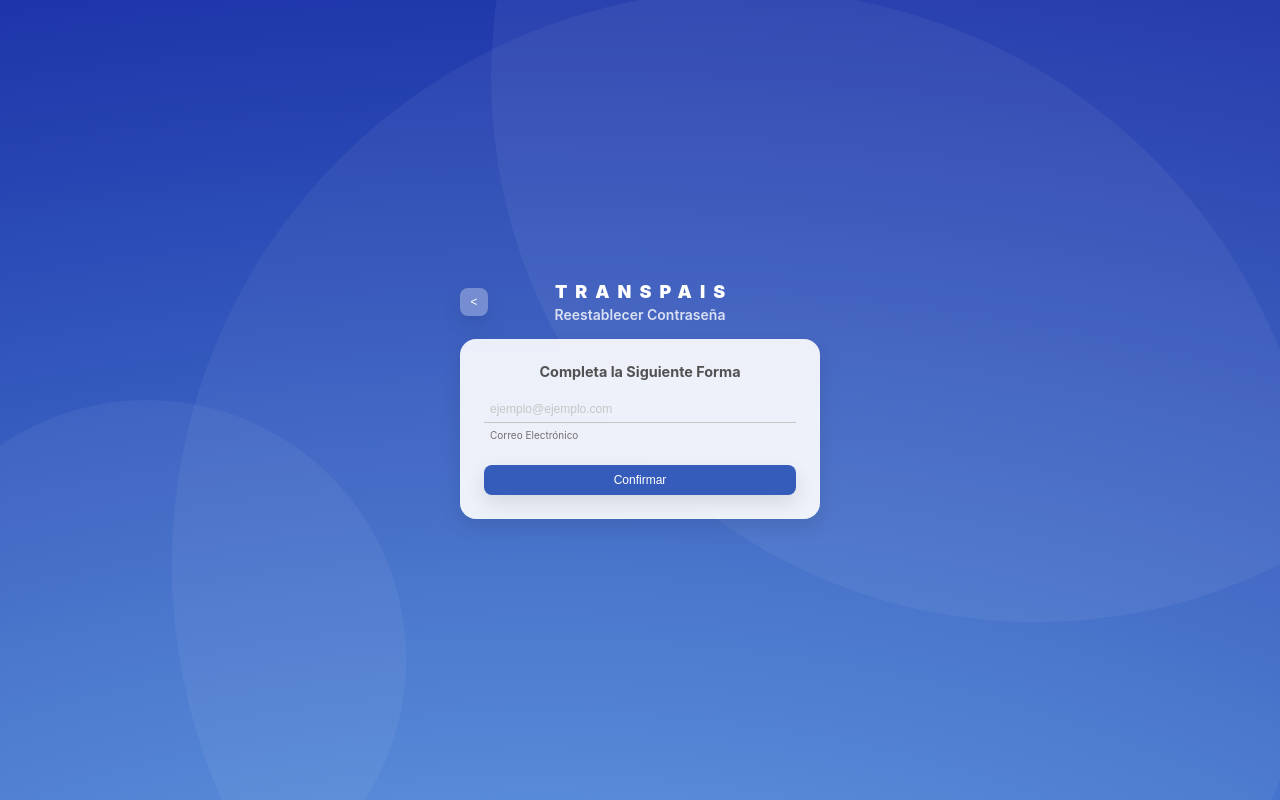
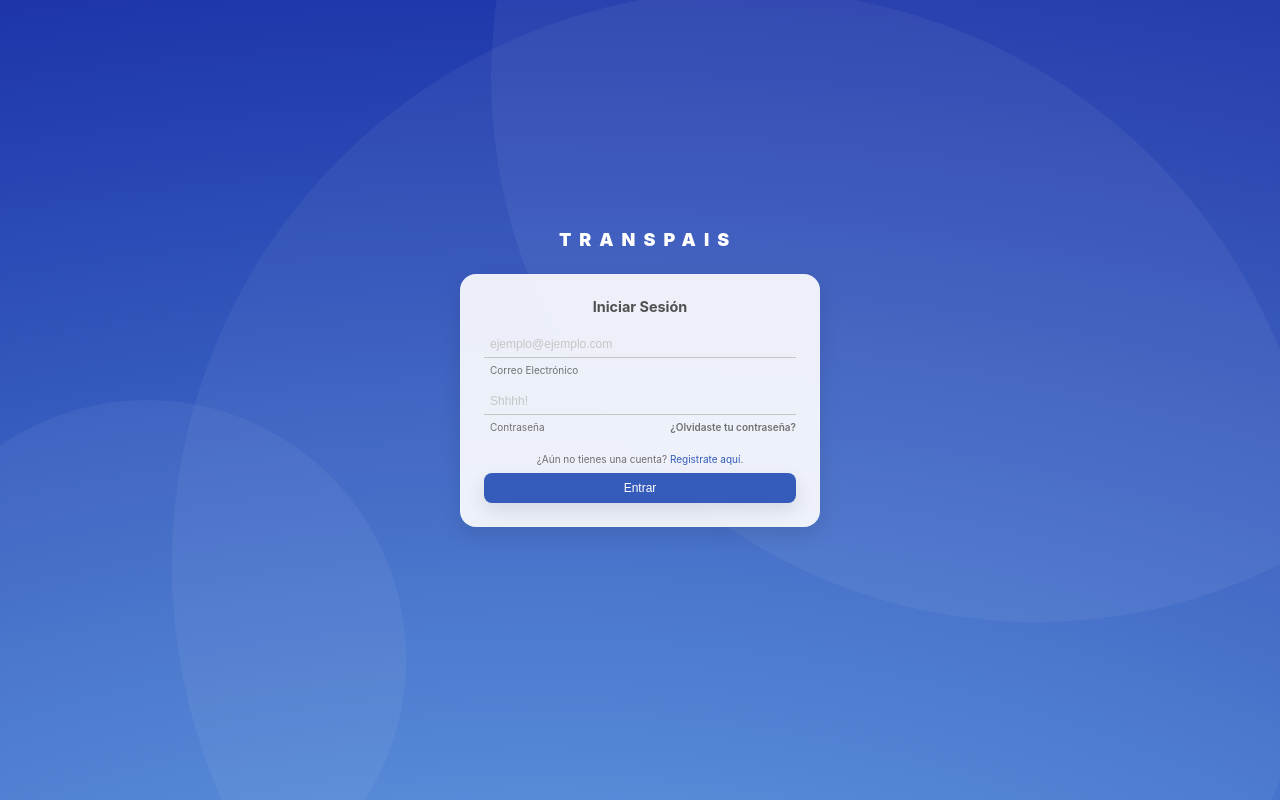
Before and after one commit to EduardoHi/X_ProyectoAMSS, a React (Create React App) app in the folder client/: page /login in a window 1280 px wide. Built offline with nearby package versions, Linux system fonts and the light colour scheme.

Commit message:
React Router

```diff
--- a/client/package.json
+++ b/client/package.json
@@ -6,6 +6,7 @@
     "axios": "^0.18.0",
     "react": "^16.6.0",
     "react-dom": "^16.6.0",
+    "react-router-dom": "^4.3.1",
     "react-scripts": "2.0.5"
   },
   "scripts": {
--- a/client/src/App.css
+++ b/client/src/App.css
@@ -13,6 +13,10 @@
 /* General Styles */
 * {
   box-sizing: border-box;
+}
+
+p {
+  color: #717171;
 }
 
 h3 {
--- a/client/src/App.js
+++ b/client/src/App.js
@@ -1,4 +1,5 @@
 import React, { Component } from "react";
+import { BrowserRouter as Router, Route, Link } from "react-router-dom";
 import "./App.css";
 import Login from "./pages/Login/Login";
 import AccountType from "./pages/AccountType/AccountType";
@@ -9,10 +10,14 @@ class App extends Component {
   render() {
     return (
       <div className="App">
-        {/* <Login /> */}
-        {/* <AccountType /> */}
-        {/* <ClientRegister /> */}
-        <RecoverPassword />
+        <Router>
+          <div>
+            <Route exact path="/login" component={Login} />
+            <Route exact path="/account-type" component={AccountType} />
+            <Route exact path="/client-register" component={ClientRegister} />
+            <Route exact path="/recover-password" component={RecoverPassword} />
+          </div>
+        </Router>
       </div>
     );
   }
--- a/client/src/components/actionable/BackButton/BackButton.css
+++ b/client/src/components/actionable/BackButton/BackButton.css
@@ -15,6 +15,7 @@
 }
 
 .BackButton:hover {
+  cursor: pointer;
   transform: scale(1.025);
   box-shadow: 0 10px 24px 0 rgba(0, 0, 0, 0.1);
 }
--- a/client/src/components/actionable/BackButton/BackButton.js
+++ b/client/src/components/actionable/BackButton/BackButton.js
@@ -1,12 +1,15 @@
 import React from "react";
+
 import "./BackButton.css";
+import withRouter from "react-router-dom/withRouter";
 
 function BackButton(props) {
+  const { staticContext, ...rest } = props;
   return (
-    <button className="BackButton" {...props}>
+    <button className="BackButton" {...rest} onClick={props.history.goBack}>
       &lt;
     </button>
   );
 }
 
-export default BackButton;
+export default withRouter(BackButton);
--- a/client/src/components/actionable/Button/Button.css
+++ b/client/src/components/actionable/Button/Button.css
@@ -16,6 +16,7 @@
 }
 
 .Button:hover {
+  cursor: pointer;
   transform: scale(1.025);
   box-shadow: 0 10px 24px 0 rgba(0, 0, 0, 0.1);
 }
--- a/client/src/components/actionable/Input/Input.css
+++ b/client/src/components/actionable/Input/Input.css
@@ -22,8 +22,18 @@
   border-color: rgb(53, 92, 186);
 }
 
-.Input p {
+.Input > div {
+  display: flex;
+  justify-content: space-between;
+}
+
+.Input > div > * {
   font-size: 10px;
-  text-align: left;
   margin: 6px 0 0 6px;
 }
+
+.Input > div a {
+  text-align: right;
+  color: #717171;
+  font-weight: 600;
+}
--- a/client/src/components/actionable/Input/Input.js
+++ b/client/src/components/actionable/Input/Input.js
@@ -1,13 +1,23 @@
 import React from "react";
 import "./Input.css";
+import { Link } from "react-router-dom";
 
 function Input(props) {
+  let textFields =
+    props.link && props.linkName ? (
+      <div>
+        <p>{props.name}</p>
+        <Link to={props.link}>{props.linkName}</Link>
+      </div>
+    ) : (
+      <div>
+        <p>{props.name}</p>
+      </div>
+    );
   return (
     <div className="Input">
       <input type={props.type} placeholder={props.placeholder} />
-      <div>
-        <p>{props.name}</p>
-      </div>
+      {textFields}
     </div>
   );
 }
--- a/client/src/index.js
+++ b/client/src/index.js
@@ -1,10 +1,16 @@
-import React from 'react';
-import ReactDOM from 'react-dom';
-import './index.css';
-import App from './App';
-import * as serviceWorker from './serviceWorker';
+import React from "react";
+import ReactDOM from "react-dom";
+import { BrowserRouter } from "react-router-dom";
+import "./index.css";
+import App from "./App";
+import * as serviceWorker from "./serviceWorker";
 
-ReactDOM.render(<App />, document.getElementById('root'));
+ReactDOM.render(
+  <BrowserRouter>
+    <App />
+  </BrowserRouter>,
+  document.getElementById("root")
+);
 
 // If you want your app to work offline and load faster, you can change
 // unregister() to register() below. Note this comes with some pitfalls.
--- a/client/src/pages/AccountType/AccountType.js
+++ b/client/src/pages/AccountType/AccountType.js
@@ -1,15 +1,22 @@
 import React, { Component } from "react";
+
 import "./AccountType.css";
 import Card from "../../components/layout/Card/Card";
 import Grid from "../../components/layout/Grid/Grid";
 import Header from "../../components/layout/Header/Header";
+import BackButton from "../../components/actionable/BackButton/BackButton";
+import Link from "react-router-dom/Link";
 
 class AccountType extends Component {
+  constructor(props) {
+    super(props);
+  }
   render() {
     return (
       <div className="AccountType">
         <Header title={"Selecciona el Tipo de Cuenta"} />
         <Grid>
+          <Link to="/client-register">
             <Card width={360}>
               <h3>Cliente</h3>
               <p>
@@ -17,6 +24,7 @@ class AccountType extends Component {
                 nkdjaksjd askndjkas dnksjdnfksd nkjfsndf.
               </p>
             </Card>
+          </Link>
           <Card width={360}>
             <h3>Conductor</h3>
           </Card>
--- a/client/src/pages/Login/Login.js
+++ b/client/src/pages/Login/Login.js
@@ -1,4 +1,5 @@
 import React, { Component } from "react";
+import { BrowserRouter as Router, Route, Link } from "react-router-dom";
 import "./Login.css";
 import Button from "../../components/actionable/Button/Button";
 import Card from "../../components/layout/Card/Card";
@@ -36,10 +37,13 @@ class Login extends Component {
               type={"password"}
               name={"Contraseña"}
               placeholder={"Shhhh!"}
+              link={"/recover-password"}
+              linkName={"¿Olvidaste tu contraseña?"}
             />
           </List>
           <p>
-            ¿Aún no tienes una cuenta? <a href="#">Registrate aquí</a>.
+            ¿Aún no tienes una cuenta?{" "}
+            <Link to="/account-type">Registrate aquí</Link>.
           </p>
           <Button>Entrar</Button>
         </Card>
```
Also changed, not shown: 2 other files (tests, documents, lock files or other folders). Lines whose indentation alone changed are shown as unchanged.
